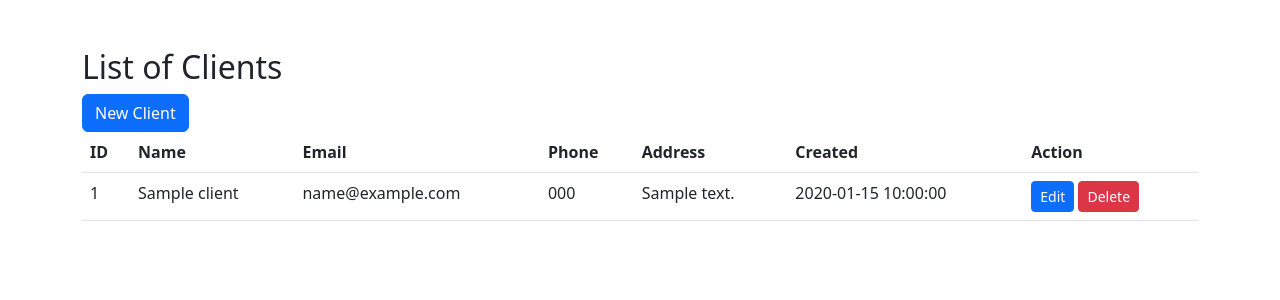
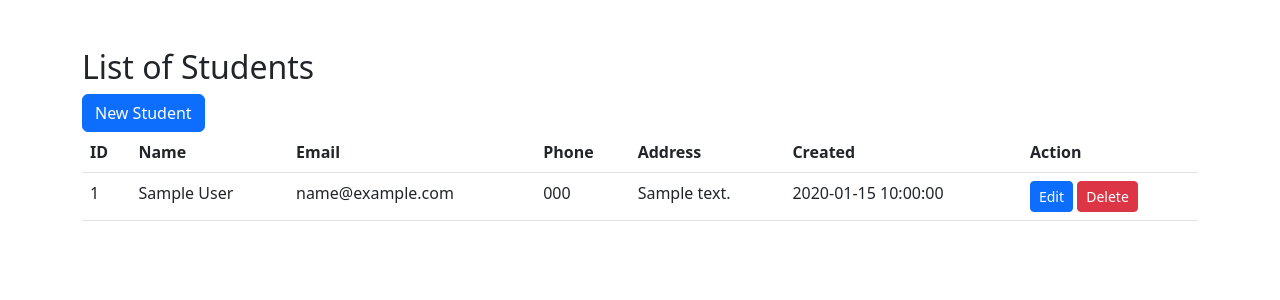
Before and after one commit to DzakiNur/crud-student, a PHP site: page /index.php in a window 1280 px wide. Shown: the top 300 px of the page. Run offline with PHP 8.4, Linux system fonts and the light colour scheme; tables that the repository leaves empty or names only in its code hold one stand-in row (values such as "Sample post").

Commit message:
tambah index

```diff
--- a/index.php
+++ b/index.php
@@ -4,13 +4,13 @@
     <meta charset="UTF-8">
     <meta http-equiv="X-UA-Compatible" content="IE=edge">
     <meta name="viewport" content="width=device-width, initial-scale=1.0">
-    <title>Shopping</title>
-    <link rel="stylesheet" href="https://cdn.jsdelivr.net/npm/bootstrap@5.2.2/dist/css/bootstrap.min.css">
+    <title>List Students</title>
+    <link rel="stylesheet" href="https://cdn.jsdelivr.net/npm/bootstrap@5.2.0-beta1/dist/css/bootstrap.min.css">
 </head>
 <body>
     <div class="container my-5">
-        <h2>List of Clients</h2>
-        <a class="btn btn-primary" href="/mvc-myshop/create.php" role="button">New Client</a>
+        <h2>List of Students</h2>
+        <a class="btn btn-primary" href="/crud-student/create.php" role="button">New Student</a>
         <br>
         <table class="table">
             <thead>
@@ -29,7 +29,7 @@
                 $servername="localhost";
                 $username="root";
                 $password="";
-                $database="myshop";
+                $database="student";
 
                 //create connection
                 $connection = new mysqli($servername, $username, $password, $database);
@@ -40,7 +40,7 @@
                 }
 
                 //read all row form database table
-                $sql="SELECT * FROM clients";
+                $sql="SELECT * FROM students";
                 $result=$connection->query($sql);
 
                 if(!$result){
@@ -58,8 +58,8 @@
                     <td>$row[address]</td>
                     <td>$row[created_at]</td>
                     <td>
-                        <a class='btn btn-primary btn-sm' href='/mvc-myshop/edit.php?id=$row[id]'>Edit</a>
-                        <a class='btn btn-danger btn-sm' href='/mvc-myshop/delete.php?id=$row[id]'>Delete</a>
+                        <a class='btn btn-primary btn-sm' href='/crud-student/edit.php?id=$row[id]'>Edit</a>
+                        <a class='btn btn-danger btn-sm' href='/crud-student/delete.php?id=$row[id]'>Delete</a>
                     </td>
                 </tr>
                     ";
```
